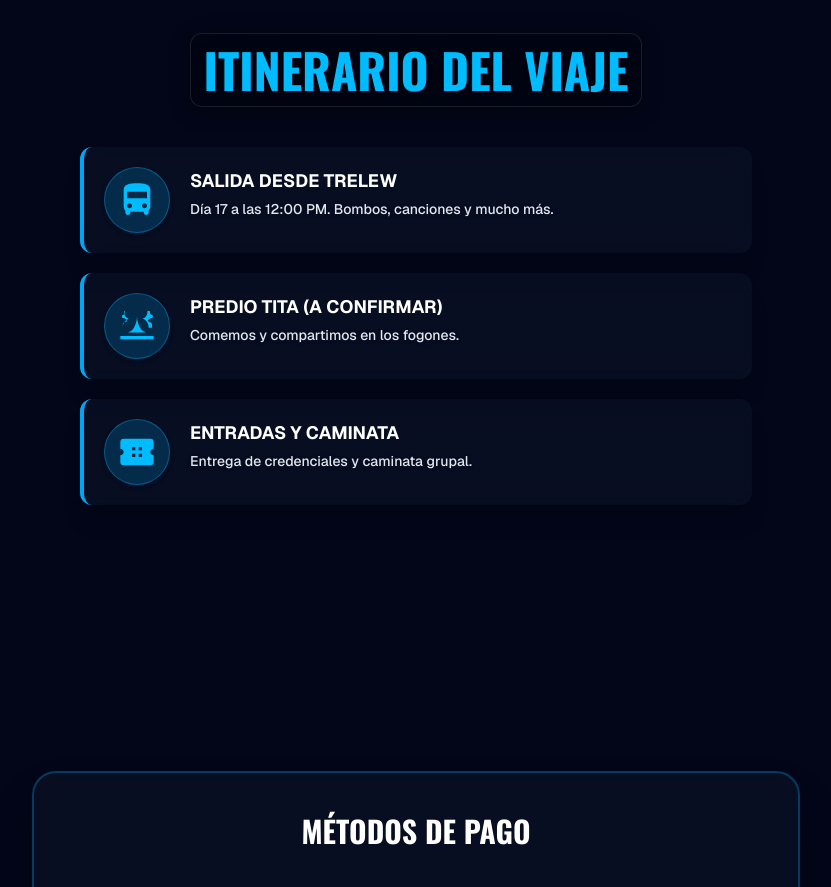
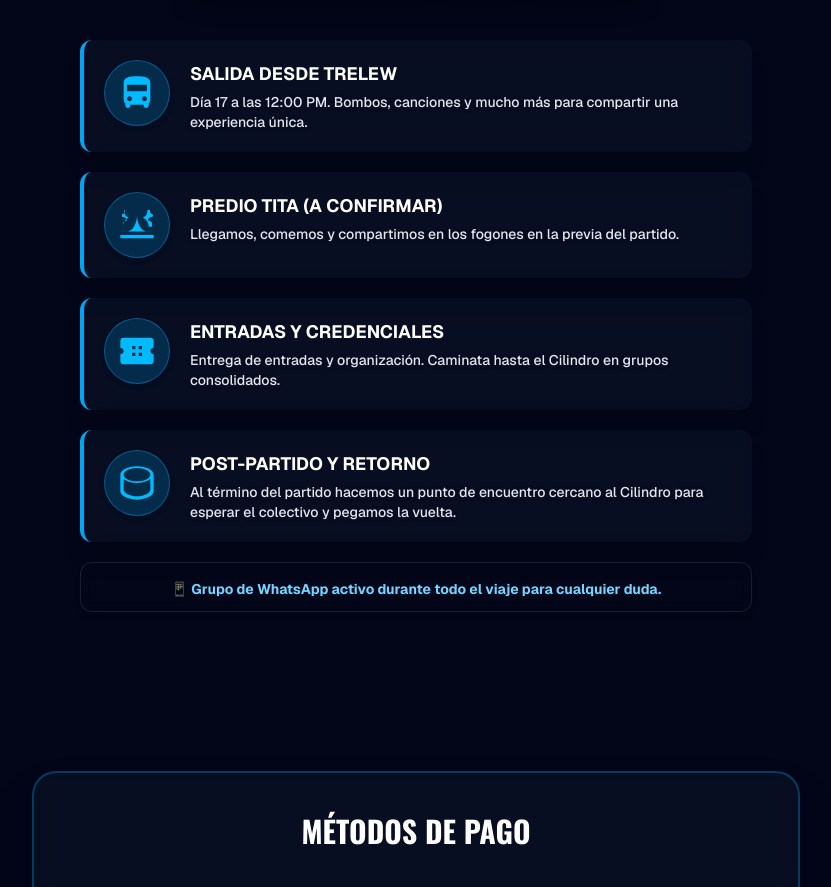
Before and after one commit to demiantestino66-cell/viaje-filial-chanchi-estevez, a Next.js app: page / in a window 1280 px wide. Shown: the part 1795-2682 px from the top of the page, without its empty margins (224-1055 px from the left). Built offline with nearby package versions, Linux system fonts and the light colour scheme.

Commit message:
Itinerario completo restaurado con todo su texto

```diff
--- a/src/app/page.tsx
+++ b/src/app/page.tsx
@@ -285,17 +285,18 @@ export default function ViajeFilialPage() {
           </div>
         </section>
 
-        {/* PANTALLA 3: ITINERARIO */}
+        {/* PANTALLA 3: ITINERARIO COMPLETO RECUPERADO */}
         <section className="min-h-[100svh] flex flex-col items-center justify-center p-6 w-full">
           <h2 className="text-4xl md:text-5xl font-bold text-sky-400 uppercase mb-10 text-center drop-shadow-[0_4px_10px_rgba(0,0,0,0.9)] bg-slate-950/40 backdrop-blur-sm p-3 rounded-xl border border-white/10">Itinerario del Viaje</h2>
           <div className="max-w-2xl w-full space-y-5 font-sans">
+
             <div className="flex gap-5 items-start bg-slate-900/50 backdrop-blur-md p-5 rounded-xl border-l-4 border-sky-500 shadow-xl">
               <div className="bg-sky-500/20 p-3 rounded-full border border-sky-500/40 text-sky-400 drop-shadow-md">
                 <svg className="w-10 h-10" viewBox="0 0 24 24" fill="currentColor"><path d="M4 16c0 .88.39 1.67 1 2.22v1.28c0 .83.67 1.5 1.5 1.5S8 20.33 8 19.5V19h8v.5c0 .82.67 1.5 1.5 1.5.82 0 1.5-.68 1.5-1.5v-1.28c.61-.55 1-1.34 1-2.22V6c0-3.5-3.58-4-8-4s-8 .5-8 4v10zm3.5 1c-.83 0-1.5-.67-1.5-1.5S6.67 14 7.5 14s1.5.67 1.5 1.5S8.33 17 7.5 17zm9 0c-.83 0-1.5-.67-1.5-1.5s.67-1.5 1.5-1.5 1.5.67 1.5 1.5-.67 1.5-1.5 1.5zm1.5-6H6V7h12v4z"/></svg>
               </div>
               <div>
                 <h4 className="font-bold text-white text-lg uppercase">Salida desde Trelew</h4>
-                <p className="text-slate-200 text-sm mt-1 font-medium drop-shadow-sm">Día 17 a las 12:00 PM. Bombos, canciones y mucho más.</p>
+                <p className="text-slate-200 text-sm mt-1 font-medium drop-shadow-sm">Día 17 a las 12:00 PM. Bombos, canciones y mucho más para compartir una experiencia única.</p>
               </div>
             </div>
 
@@ -305,7 +306,7 @@ export default function ViajeFilialPage() {
               </div>
               <div>
                 <h4 className="font-bold text-white text-lg uppercase">Predio Tita (A confirmar)</h4>
-                <p className="text-slate-200 text-sm mt-1 font-medium drop-shadow-sm">Comemos y compartimos en los fogones.</p>
+                <p className="text-slate-200 text-sm mt-1 font-medium drop-shadow-sm">Llegamos, comemos y compartimos en los fogones en la previa del partido.</p>
               </div>
             </div>
 
@@ -314,10 +315,25 @@ export default function ViajeFilialPage() {
                 <svg className="w-10 h-10" viewBox="0 0 24 24" fill="currentColor"><path d="M22,10V6A2,2 0 0,0 20,4H4A2,2 0 0,0 2,6V10C3.11,10 4,10.9 4,12C4,13.11 3.11,14 2,14V18A2,2 0 0,0 4,20H20A2,2 0 0,0 22,18V14C20.89,14 20,13.11 20,12C20,10.9 20.89,10 22,10M11,15H9V13H11V15M11,11H9V9H11V11M15,15H13V13H15V15M15,11H13V9H15V11Z"/></svg>
               </div>
               <div>
-                <h4 className="font-bold text-white text-lg uppercase">Entradas y Caminata</h4>
-                <p className="text-slate-200 text-sm mt-1 font-medium drop-shadow-sm">Entrega de credenciales y caminata grupal.</p>
+                <h4 className="font-bold text-white text-lg uppercase">Entradas y Credenciales</h4>
+                <p className="text-slate-200 text-sm mt-1 font-medium drop-shadow-sm">Entrega de entradas y organización. Caminata hasta el Cilindro en grupos consolidados.</p>
               </div>
             </div>
+
+            <div className="flex gap-5 items-start bg-slate-900/50 backdrop-blur-md p-5 rounded-xl border-l-4 border-sky-500 shadow-xl">
+              <div className="bg-sky-500/20 p-3 rounded-full border border-sky-500/40 text-sky-400 drop-shadow-md">
+                <svg className="w-10 h-10" viewBox="0 0 24 24" fill="currentColor"><path d="M12 2C6.5 2 2 4.5 2 7v10c0 2.5 4.5 5 10 5s10-2.5 10-5V7c0-2.5-4.5-5-10-5zm0 18c-4.4 0-8-2.2-8-4V9.6c2.1 1.5 5 2.4 8 2.4s5.9-.9 8-2.4V16c0 1.8-3.6 4-8 4zm0-9c-4.4 0-8-1.8-8-4s3.6-4 8-4 8 1.8 8 4-3.6 4-8 4z"/></svg>
+              </div>
+              <div>
+                <h4 className="font-bold text-white text-lg uppercase">Post-Partido y Retorno</h4>
+                <p className="text-slate-200 text-sm mt-1 font-medium drop-shadow-sm">Al término del partido hacemos un punto de encuentro cercano al Cilindro para esperar el colectivo y pegamos la vuelta.</p>
+              </div>
+            </div>
+
+            <p className="text-center text-sm text-sky-300 font-bold pt-4 bg-slate-950/50 p-3 rounded-xl border border-white/10 shadow-md backdrop-blur-sm">
+              📱 Grupo de WhatsApp activo durante todo el viaje para cualquier duda.
+            </p>
+
           </div>
         </section>
 
@@ -410,7 +426,7 @@ export default function ViajeFilialPage() {
           </div>
         </section>
 
-        {/* FOOTER: TOTALMENTE RECUPERADO CON DATOS EDITORIAL */}
+        {/* FOOTER */}
         <footer className="w-full bg-slate-950/90 backdrop-blur-md border-t-4 border-slate-900 p-8 text-center text-xs font-sans relative z-10 shadow-[0_-10px_30px_rgba(0,0,0,0.5)]">
           <div className="max-w-xl mx-auto flex flex-col items-center gap-5">
 
@@ -433,7 +449,6 @@ export default function ViajeFilialPage() {
               Desarrollamos soluciones digitales, plataformas y sistemas de gestión a medida.
             </p>
 
-            {/* Aca están de vuelta todos tus links y contactos intactos */}
             <div className="flex flex-wrap justify-center gap-x-6 gap-y-3 text-slate-200 font-semibold text-xs mt-3">
               <span className="flex items-center gap-2">
                 <svg className="w-4 h-4 text-sky-400" fill="currentColor" viewBox="0 0 24 24"><path d="M22 12c0-5.523-4.477-10-10-10S2 6.477 2 12c0 4.991 3.657 9.128 8.438 9.878v-6.987h-2.54V12h2.54V9.797c0-2.506 1.492-3.89 3.777-3.89 1.094 0 2.238.195 2.238.195v2.46h-1.26c-1.243 0-1.63.771-1.63 1.562V12h2.773l-.443 2.89h-2.33v6.988C18.343 21.128 22 16.991 22 12z"/></svg>
```
